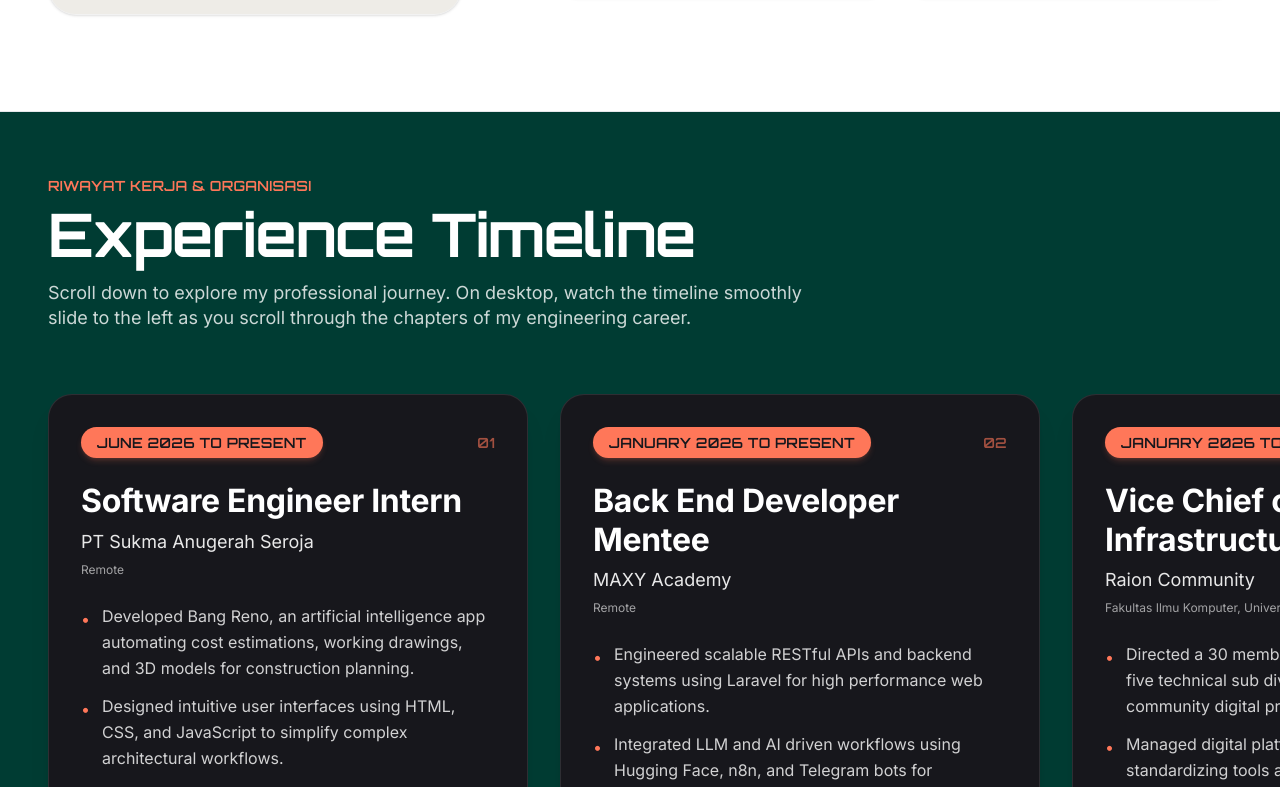
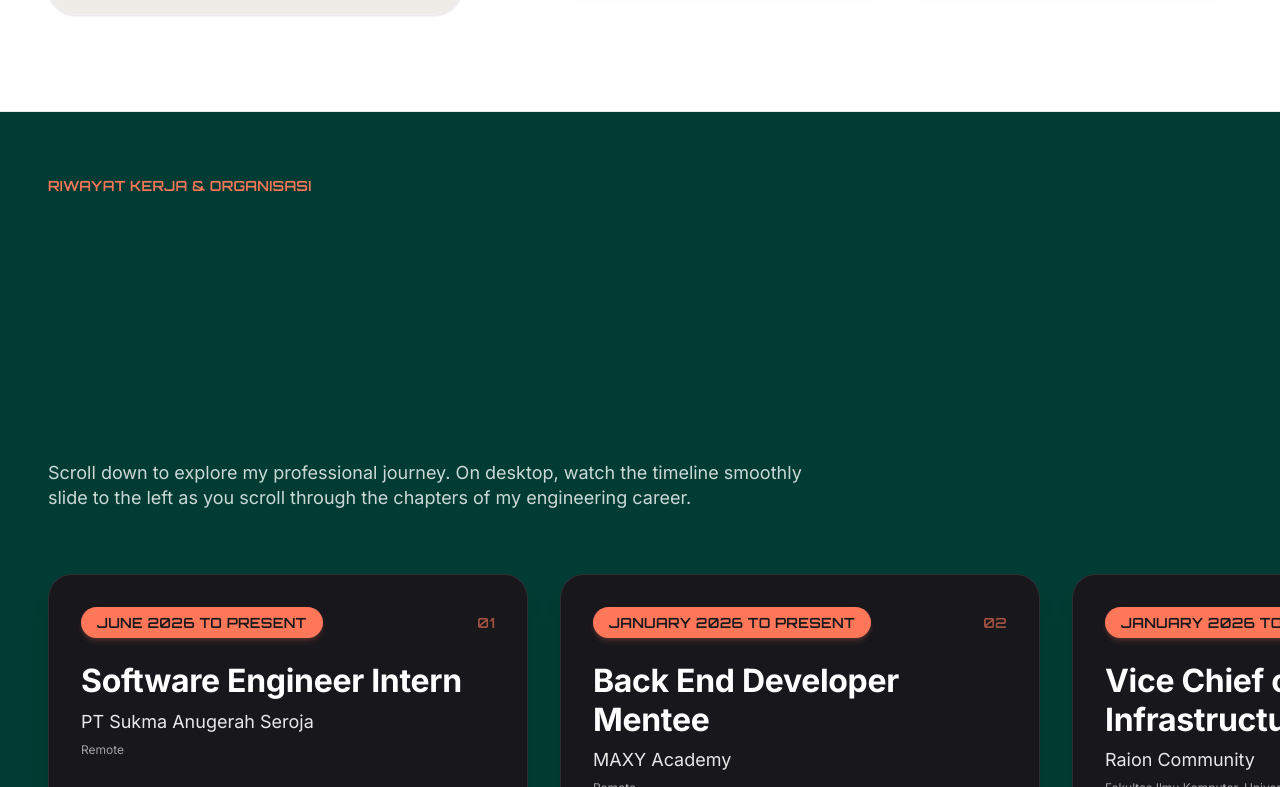
Before and after one commit to SutaSS/portofolio, a Next.js app: page / in a window 1280 px wide. Shown: the part 2433-3220 px from the top of the page. Built offline with nearby package versions, Linux system fonts and the light colour scheme.

Commit message:
style: enlarge Experience Timeline header and apply text-shiny-white animation

```diff
--- a/src/app/section/experience.tsx
+++ b/src/app/section/experience.tsx
@@ -48,7 +48,7 @@ const Experience = () => {
         {/* Title */}
         <div className="max-w-3xl">
           <h4 className="mono-label text-coral mb-2">Riwayat Kerja & Organisasi</h4>
-          <h2 className="section-display text-white font-black mb-4">
+          <h2 className="text-[3.5rem] lg:text-[5rem] font-black tracking-tight text-shiny-white mb-4">
             Experience Timeline
           </h2>
           <p className="body-large text-white/80">
```
